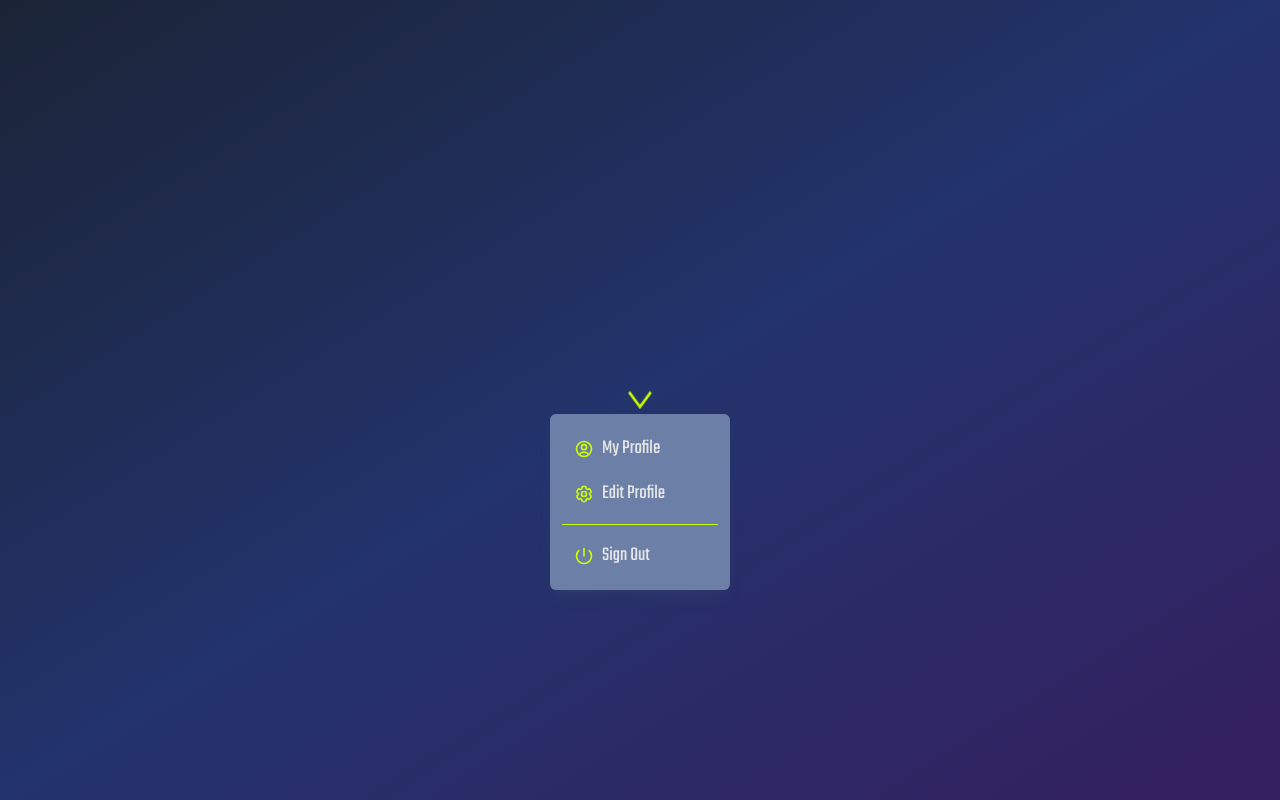
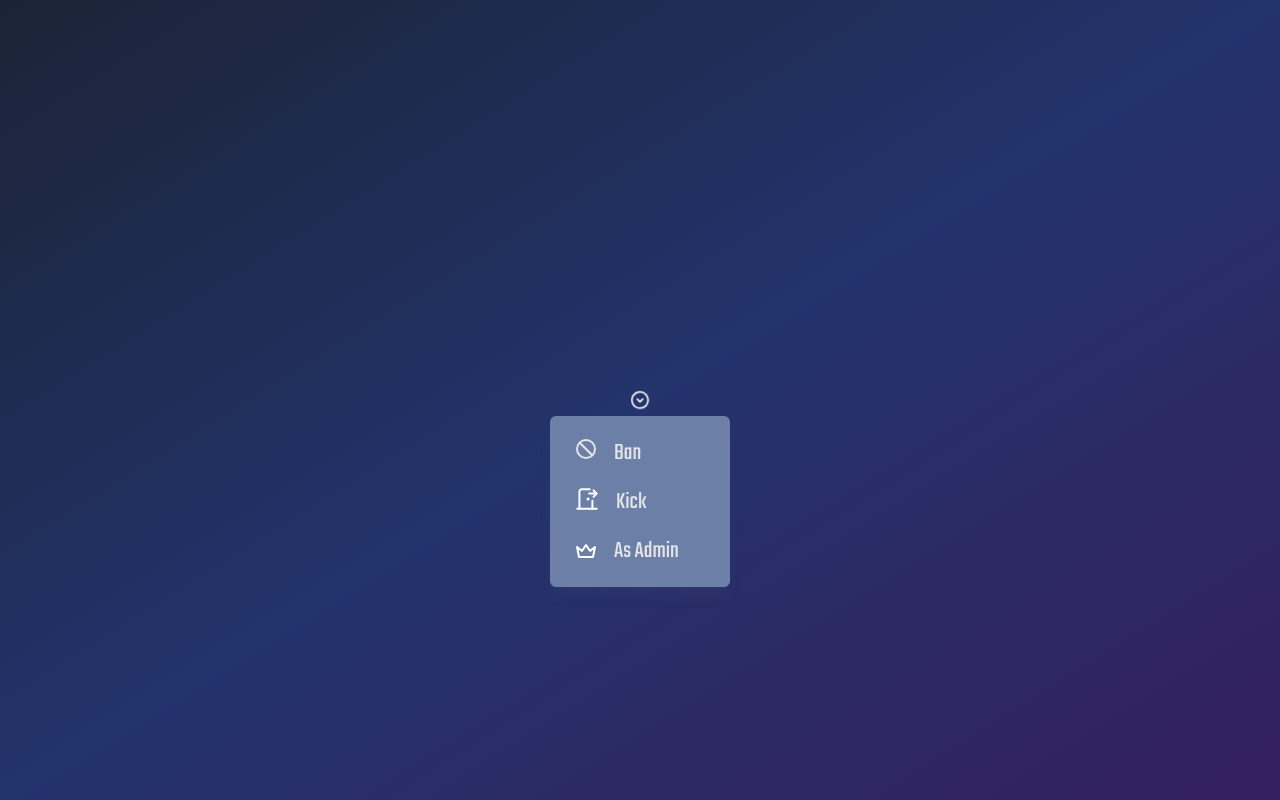
Before and after one commit to FRAGG33R/whiff-waff, a Next.js app in the folder client/: page /login in a window 1280 px wide. Both pictures are taken after a click on the element 640 px from the left and 400 px from the top of the page. Built offline with nearby package versions, Linux system fonts and the light colour scheme.

Commit message:
finish dropDowns

```diff
--- a/client/src/components/ui/dropDowns/muteDropDown.tsx
+++ b/client/src/components/ui/dropDowns/muteDropDown.tsx
@@ -12,7 +12,7 @@ import {motion } from 'framer-motion';
 const MuteDropDown = () => {
     const [selected, setSelected] = useState<string| null>(null);
 
-    const handleClick = (option:string) => {
+    const selectTime = (option:string) => {
        setSelected(option);
     };
 
@@ -29,19 +29,19 @@ const MuteDropDown = () => {
         </MenuHandler>
         <MenuList className='bg-HokiCl border-0 '>
             <MenuItem className="flex items-centre justify-center gap-2 "
-                onClick={() => handleClick("1 hour")}>
+                onClick={() => selectTime("1 hour")}>
             <Typography  className="font-teko text-2xl text-Mercury ">
                 1 hour
             </Typography>
             </MenuItem>
             <MenuItem className="flex items-center justify-center gap-2 "
-                    onClick={()=> handleClick("8 hour")} >
+                    onClick={()=> selectTime("8 hour")} >
             <Typography  className="font-teko text-2xl text-Mercury">
                 8 hours
             </Typography>
             </MenuItem>
             <MenuItem className="flex items-center justify-center gap-2"
-                        onClick={()=> handleClick("always")}>
+                        onClick={()=> selectTime("always")}>
             <Typography  className="font-teko text-2xl text-Mercury">
                 Always
             </Typography>
--- a/client/src/components/ui/dropDowns/profilDropDown.tsx
+++ b/client/src/components/ui/dropDowns/profilDropDown.tsx
@@ -9,12 +9,13 @@ import {
   } from "@material-tailwind/react";
 import {motion } from 'framer-motion';
 const ProfilDropDown = () => {
+    const LogOut= () =>{}
   return (
-    <Menu>
+    <Menu placement="left-start" >
       <MenuHandler>
         <motion.div
-            initial={{ scale: 1.3 }}
-            whileHover={{ scale: 1.2 }}
+            initial={{ scale: 0.9 }}
+            whileHover={{ scale: 1.5 }}
          >
             <svg width="18" height="14" viewBox="0 0 18 14" fill="none" xmlns="http://www.w3.org/2000/svg">
             <path d="M0 1.78344L1.31387 0L9 10.5223L16.6861 0L18 1.78344L9 14L0 1.78344Z" fill="#CBFC01"/>
@@ -23,14 +24,14 @@ const ProfilDropDown = () => {
 
       </MenuHandler>
       <MenuList className="flex flex-col  bg-HokiCl border-0 ">
-        <MenuItem className="flex items-center gap-2">
+        <MenuItem className="flex items-center gap-2 h-9">
         <svg
             xmlns="http://www.w3.org/2000/svg"
             fill="none"
             viewBox="0 0 24 24"
             strokeWidth={2}
             stroke="currentColor"
-            className="h-5 w-5 text-GreenishYellow "
+            className="h-5 w-5 text-GreenishYellow flex "
           >
             <path
               strokeLinecap="round"
@@ -38,11 +39,11 @@ const ProfilDropDown = () => {
               d="M17.982 18.725A7.488 7.488 0 0012 15.75a7.488 7.488 0 00-5.982 2.975m11.963 0a9 9 0 10-11.963 0m11.963 0A8.966 8.966 0 0112 21a8.966 8.966 0 01-5.982-2.275M15 9.75a3 3 0 11-6 0 3 3 0 016 0z"
             />
           </svg>
-          <Typography variant="small" className="font-teko text-xl text-Mercury">
+          <Typography variant="body2" className="font-teko text-xl text-Mercury">
             My Profile
           </Typography>
         </MenuItem>
-        <MenuItem className="flex items-center gap-2">
+        <MenuItem className="flex items-center gap-2 h-9">
           <svg
             xmlns="http://www.w3.org/2000/svg"
             fill="none"
@@ -62,12 +63,12 @@ const ProfilDropDown = () => {
               d="M15 12a3 3 0 11-6 0 3 3 0 016 0z"
             />
           </svg>
-          <Typography variant="small" className="font-teko text-xl text-Mercury">
+          <Typography variant="body2" className="font-teko text-xl text-Mercury">
             Edit Profile
           </Typography>
         </MenuItem>
-        <hr className="my-2 border-GreenishYellow" />
-        <MenuItem className="flex items-center gap-2 ">
+        <hr className="my-2 border-GreenishYellow " />
+        <MenuItem className="flex items-center gap-2  h-9">
           <svg
             xmlns="http://www.w3.org/2000/svg"
             fill="none"
@@ -82,8 +83,11 @@ const ProfilDropDown = () => {
               d="M5.636 5.636a9 9 0 1012.728 0M12 3v9"
             />
           </svg>
-          <Typography variant="small" className="font-teko text-xl text-Mercury">
-            Sign Out
+          <Typography variant="body2" className="font-teko text-xl text-Mercury"
+            onClick={LogOut}
+            >
+            Log Out
+
           </Typography>
         </MenuItem>
       </MenuList>
--- a/client/src/components/ui/dropDowns/userChannelDropDown.tsx
+++ b/client/src/components/ui/dropDowns/userChannelDropDown.tsx
@@ -13,7 +13,7 @@ import { IconBan } from '@tabler/icons-react';
 const UserChannelDropDown = () => {
     const [selected, setSelected] = useState<string| null>(null);
 
-    const handleClick = (option:string) => {
+    const OptionClick = (option:string) => {
        setSelected(option);
     };
 
@@ -40,14 +40,14 @@ const UserChannelDropDown = () => {
         </MenuHandler>
         <MenuList className='bg-HokiCl border-0 '>
             <MenuItem className="flex space-x-2  gap-2 "
-                onClick={() => handleClick("1 hour")}>
+                onClick={() => OptionClick("1 hour")}>
                     <IconBan className='text-Mercury'/>
             <Typography  className="flex  font-teko text-2xl text-Mercury ">
                 Ban
             </Typography>
             </MenuItem>
             <MenuItem className="flex space-x-2 gap-2 "
-                    onClick={()=> handleClick("8 hour")} >
+                    onClick={()=> OptionClick("8 hour")} >
                     <svg width="26" height="26" viewBox="0 0 26 26" fill="none" xmlns="http://www.w3.org/2000/svg">
                         <g clip-path="url(#clip0_567_579)">
                         <path d="M14.0834 13V13.0117" stroke="white" stroke-width="3" stroke-linecap="round" stroke-linejoin="round"/>
@@ -67,7 +67,7 @@ const UserChannelDropDown = () => {
             </Typography>
             </MenuItem>
             <MenuItem className="flex space-x-2  items-end gap-2"
-                        onClick={()=> handleClick("always")}>
+                        onClick={()=> OptionClick("always")}>
                         <svg width="24" height="24" viewBox="0 0 24 24" fill="none" xmlns="http://www.w3.org/2000/svg">
                             <g clip-path="url(#clip0_567_599)">
                             <path d="M12 2L16 8L21 4L19 14H5L3 4L8 8L12 2Z" stroke="white" stroke-width="2" stroke-linecap="round" stroke-linejoin="round"/>
--- a/client/src/pages/login.tsx
+++ b/client/src/pages/login.tsx
@@ -26,7 +26,7 @@ export default function Login() {
   // ];
   return (
     <div className="flex md:min-h-screen h-screen items-center justify-center overflow-x-hidden  text-white bg-gradient-to-br from-DarkBg via-RhinoBlue to-ViolentViolet">
-      <ProfilDropDown
+      <UserChannelDropDown
         // notifications={notifications}
         // content={notifications.length}
        />
```
